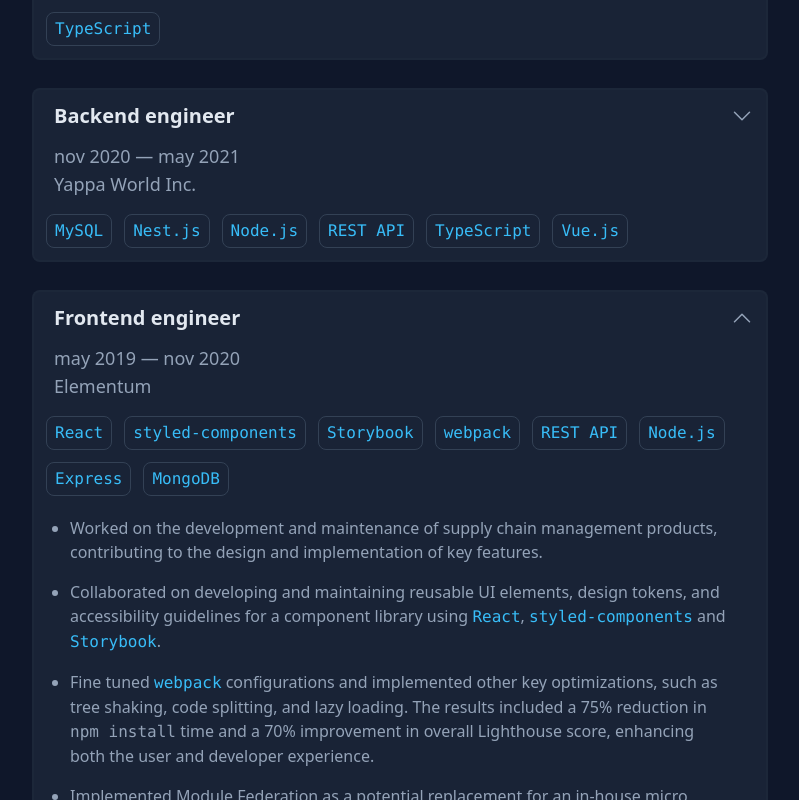
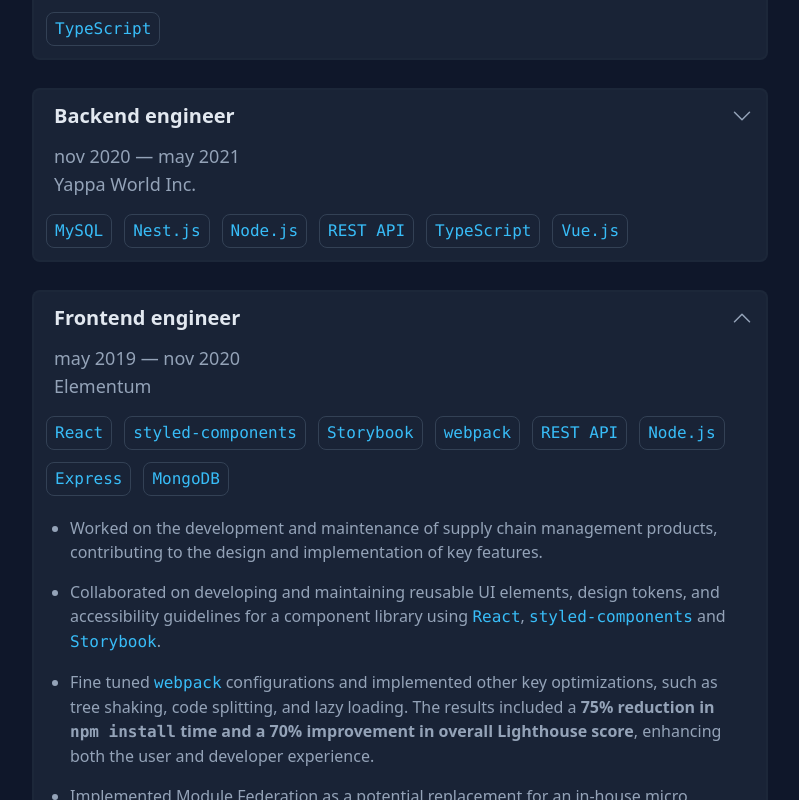
Before and after one commit to oncet/runonce, a Next.js app: page /resume in a window 1280 px wide. Both pictures are taken after a click on the element 640 px from the left and 1227 px from the top of the page. Shown: the part 827-1627 px from the top of the page, without its empty margins (240-1039 px from the left). Built offline with nearby package versions, Linux system fonts and the light colour scheme.

Commit message:
highlight results in elementum

```diff
--- a/components/experience/Elementum.js
+++ b/components/experience/Elementum.js
@@ -43,9 +43,12 @@ export default function Elementum() {
         <li>
           Fine tuned <Strong>webpack</Strong> configurations and implemented
           other key optimizations, such as tree shaking, code splitting, and
-          lazy loading. The results included a 75% reduction in{" "}
-          <code>npm install</code> time and a 70% improvement in overall
-          Lighthouse score, enhancing both the user and developer experience.
+          lazy loading. The results included a{" "}
+          <strong>
+            75% reduction in <code>npm install</code> time and a 70% improvement
+            in overall Lighthouse score
+          </strong>
+          , enhancing both the user and developer experience.
         </li>
         <li>
           Implemented Module Federation as a potential replacement for an
```
